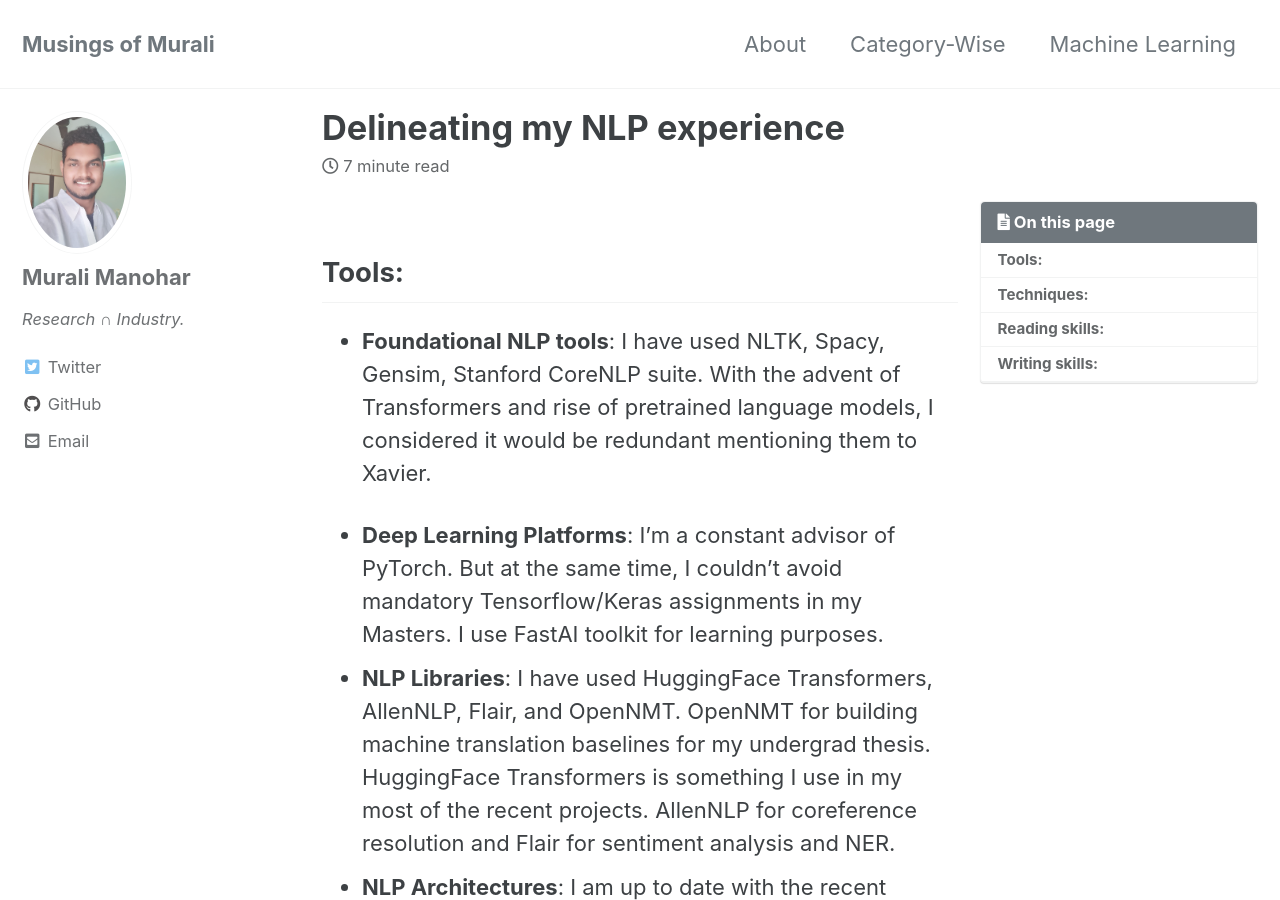
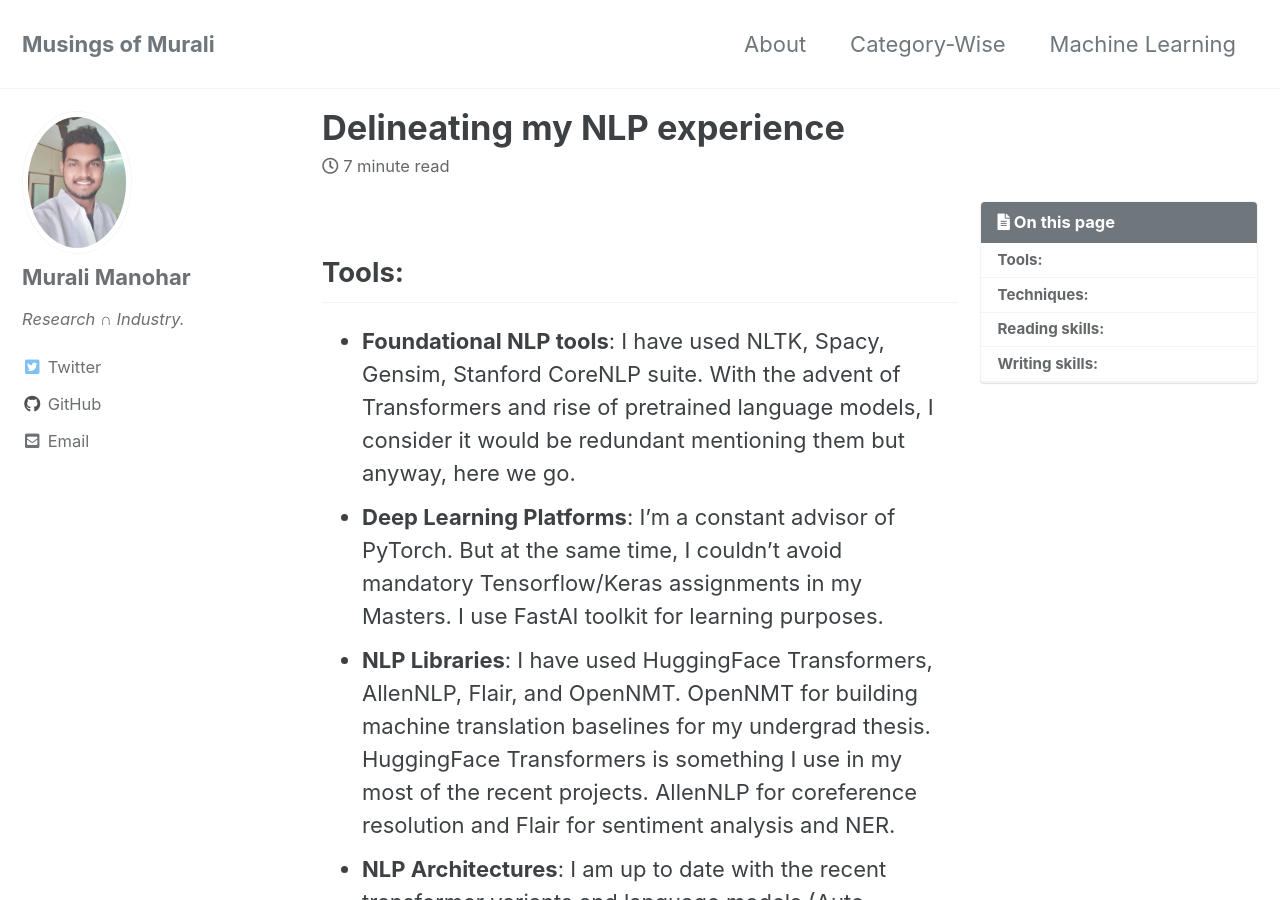
Before and after one commit to gitlost-murali/blogs, a Jekyll site: the page built from _posts/2023-27-01-nlp-experience.md, in a window 1280 px wide and 900 px high. Built offline with Jekyll 4.4.1, drawn with Linux system fonts in a browser that asks for light colours; cached includes are drawn as plain includes; comment, search, counter and statistics services are not loaded.

```diff
--- a/_posts/2023-27-01-nlp-experience.md
+++ b/_posts/2023-27-01-nlp-experience.md
@@ -10,8 +10,7 @@
 
 ## Tools:
 
-* __Foundational NLP tools__: I have used NLTK, Spacy, Gensim, Stanford CoreNLP suite. With the advent of Transformers and rise of pretrained language models, I considered it would be redundant mentioning them to Xavier.
-
+* __Foundational NLP tools__: I have used NLTK, Spacy, Gensim, Stanford CoreNLP suite. With the advent of Transformers and rise of pretrained language models, I consider it would be redundant mentioning them but anyway, here we go.
 * __Deep Learning Platforms__: I'm a constant advisor of PyTorch. But at the same time, I couldn't avoid mandatory Tensorflow/Keras assignments in my Masters. I use FastAI toolkit for learning purposes.
 * __NLP Libraries__: I have used HuggingFace Transformers, AllenNLP, Flair, and OpenNMT. OpenNMT for building machine translation baselines for my undergrad thesis. HuggingFace Transformers is something I use in my most of the recent projects. AllenNLP for coreference resolution and Flair for sentiment analysis and NER.
 * __NLP Architectures__: I am up to date with the recent transformer variants and language models (Auto-regressive and Denoising based models) BERT, RoBERTa, DeBerta, XLNet, T5, BART, GPT-1,2,3, CLIP etc. And at the same time, if there is any need to use any of the older techniques, dating back to automata, I can do that too. Here's my [mini blog](https://gitlost-murali.github.io/blogs/python/data-science/nlp/foma) explaining how to use FOMA tool (automata library) for a downstream NLP task.
```
